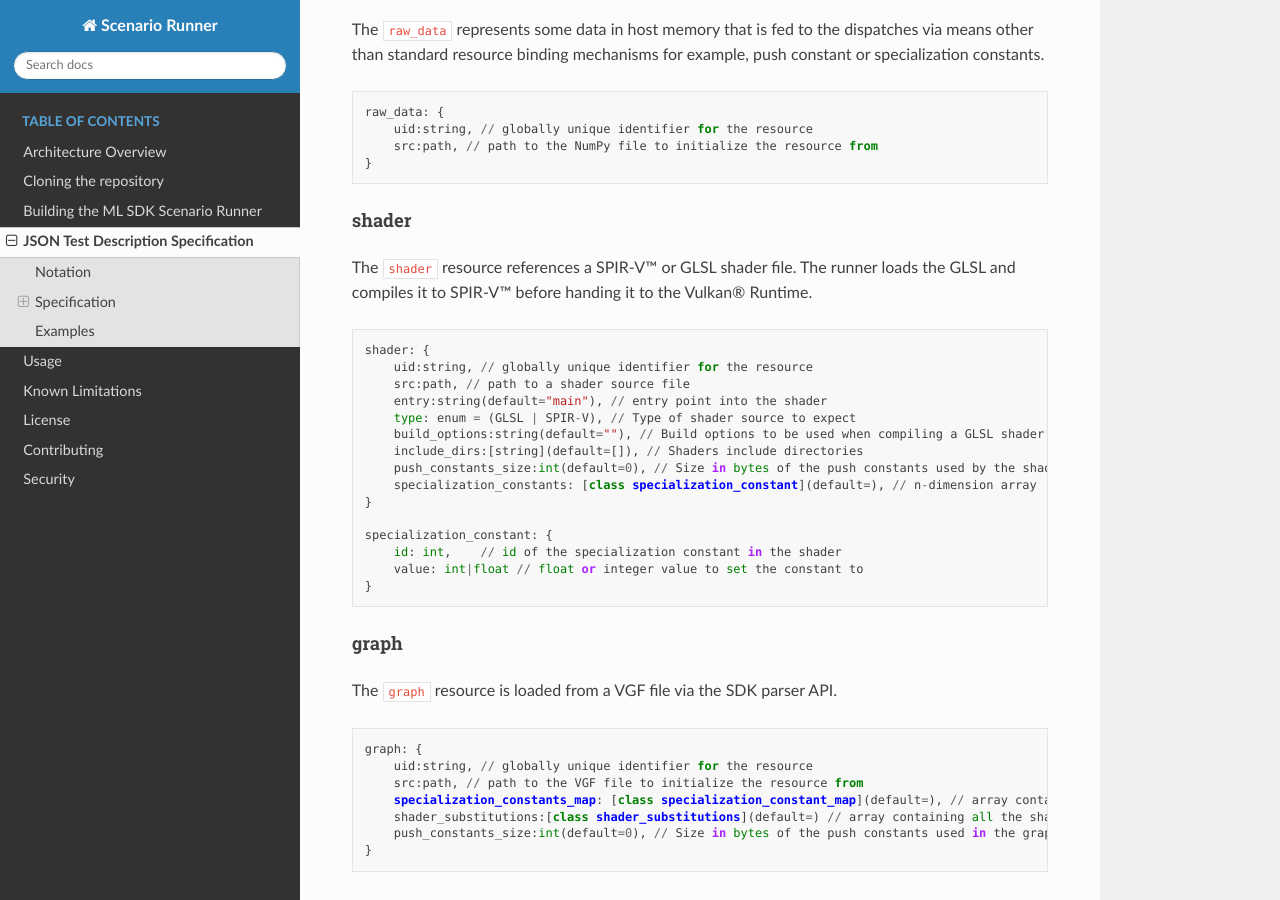
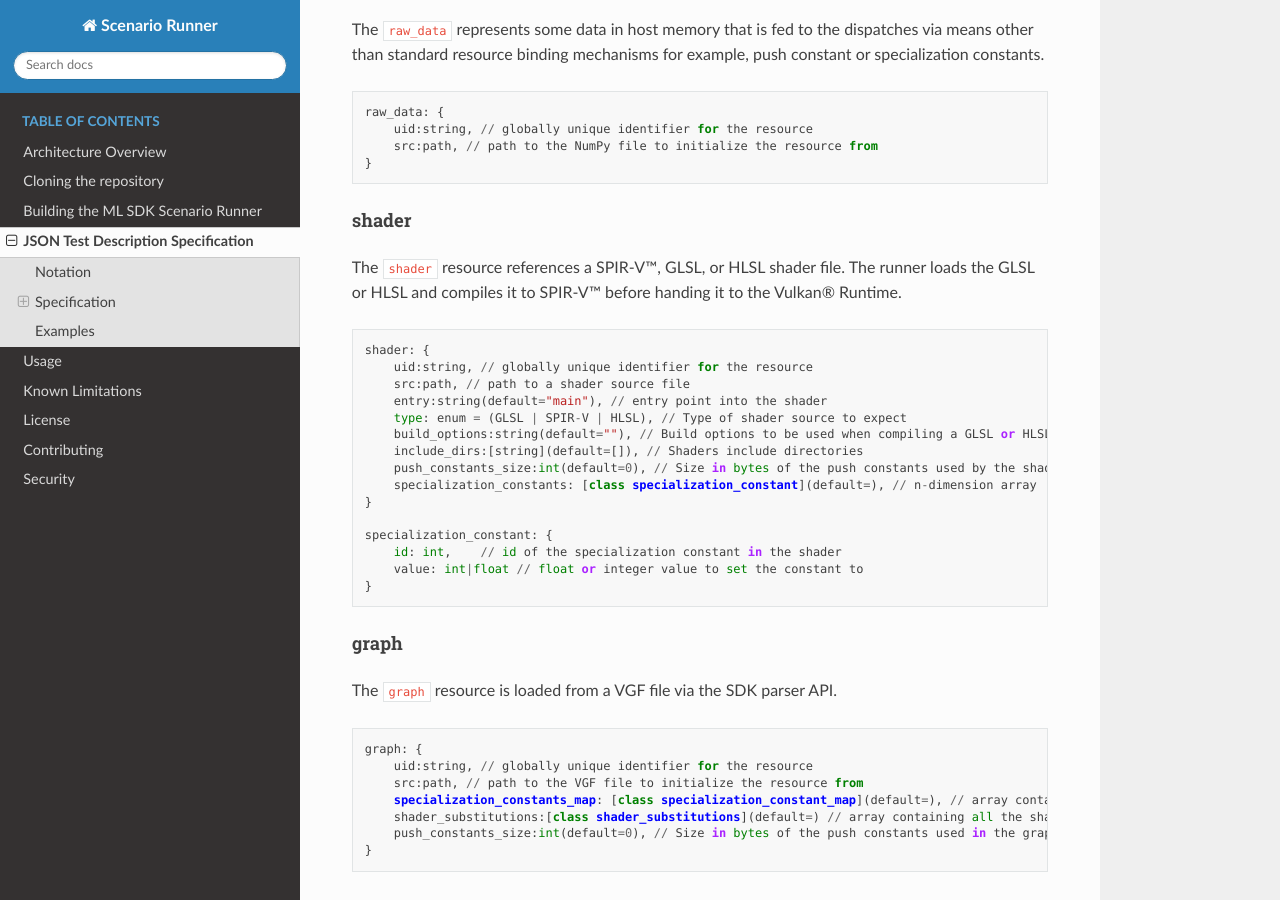
Before and after one commit to arm/ai-ml-sdk-scenario-runner, a Sphinx documentation site: the page built from docs/source/json.rst, in a window 1280 px wide and 900 px high, scrolled down 5511 px. Built offline with Sphinx 7.4.7 and the Read the Docs theme 3.1.0, drawn with Linux system fonts in a browser that asks for light colours; some of the changed text lies outside the part shown.

```diff
--- a/docs/source/json.rst
+++ b/docs/source/json.rst
@@ -277,8 +277,8 @@ example, push constant or specialization constants.
 shader
 """"""
 
-The ``shader`` resource references a SPIR-V™ or GLSL shader file. The runner
-loads the GLSL and compiles it to SPIR-V™ before handing it to the Vulkan®
+The ``shader`` resource references a SPIR-V™, GLSL, or HLSL shader file. The runner
+loads the GLSL or HLSL and compiles it to SPIR-V™ before handing it to the Vulkan®
 Runtime.
 
 .. code-block::
@@ -287,8 +287,8 @@ Runtime.
       uid:string, // globally unique identifier for the resource
       src:path, // path to a shader source file
       entry:string(default="main"), // entry point into the shader
-      type: enum = (GLSL | SPIR-V), // Type of shader source to expect
-      build_options:string(default=""), // Build options to be used when compiling a GLSL shader source
+      type: enum = (GLSL | SPIR-V | HLSL), // Type of shader source to expect
+      build_options:string(default=""), // Build options to be used when compiling a GLSL or HLSL shader source
       include_dirs:[string](default=[]), // Shaders include directories
       push_constants_size:int(default=0), // Size in bytes of the push constants used by the shader. Must be a multiple of 4
       specialization_constants: [class specialization_constant](default=), // n-dimension array
```
Also changed, not shown: other parts of docs/source/json.rst (+5 -0 lines), 3 other files.
